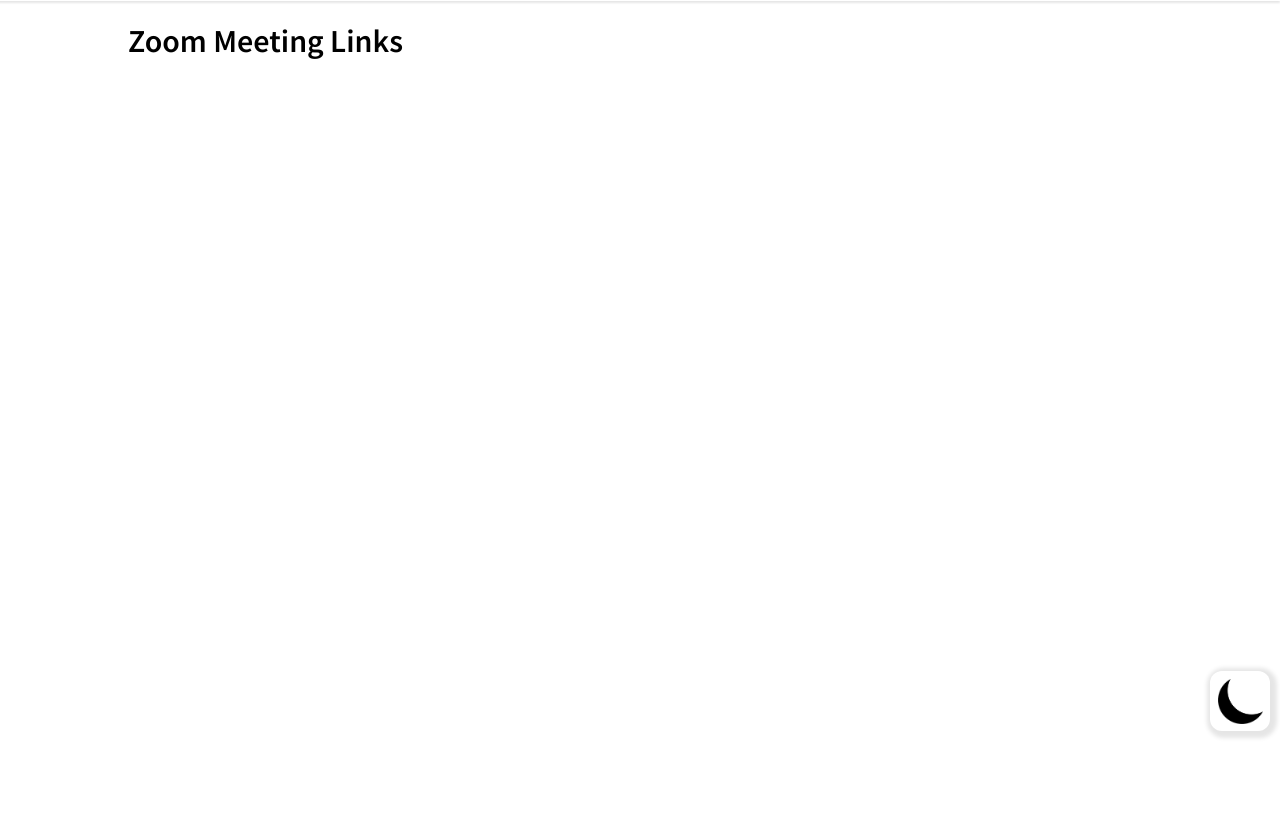
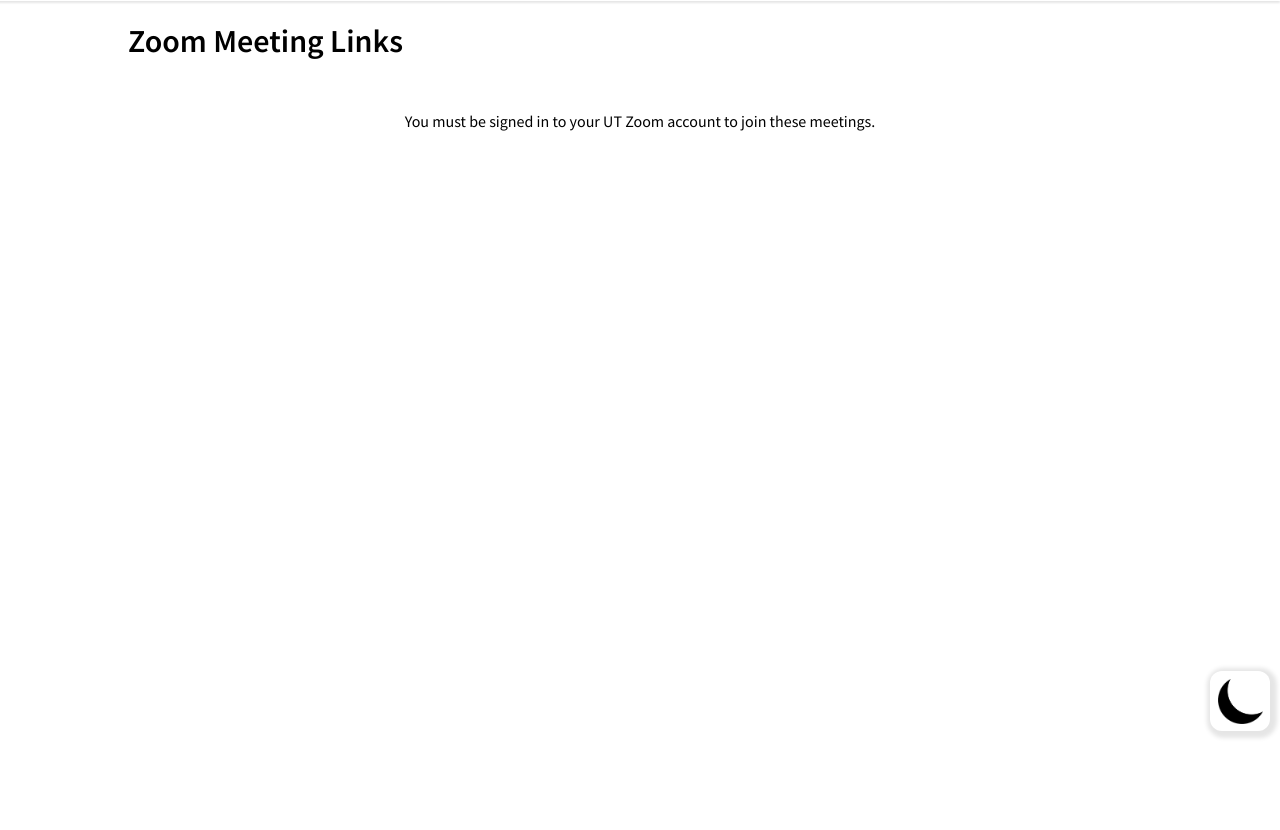
Before and after one commit to SamLab17/HelpHours, a Python web app: template helphours/templates/zoom.html in a window 1280 px wide. Shown: the part 59-889 px from the top of the page. After the commit the page ends 797 px from the top, so only its background shows below. Run offline with Jinja, Linux system fonts and the light colour scheme; the template is opened without the code that fills it, so the values that code supplies are empty.

Commit message:
Add login message for students

```diff
--- a/helphours/static/styles/style.css
+++ b/helphours/static/styles/style.css
@@ -694,7 +694,7 @@
     height: 100%;
     margin-left: auto;
     margin-right: auto;
-    margin-top: 80px;
+    margin-top: 50px;
 }
 
 .meeting-link {
--- a/helphours/templates/zoom.html
+++ b/helphours/templates/zoom.html
@@ -12,11 +12,13 @@
 
 
 <div class="link-container">
-    {% if g.user.is_authenticated %}
         <div class="center-horizontal change-zoom-button">
-            <a class="form-submit" href="{{ url_for('change_zoom') }}">Change Zoom Links</a>
+            {% if g.user.is_authenticated %}
+                <a class="form-submit" href="{{ url_for('change_zoom') }}">Change Zoom Links</a>
+            {% else %}
+                <span>You must be signed in to your UT Zoom account to join these meetings.</span>
+            {% endif %}
         </div>
-    {% endif %}
 
     {% for link in links %}
         <a class="meeting-link" href="{{ link.url }}">
```
